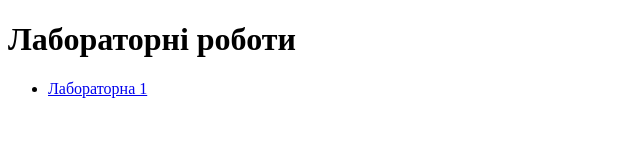
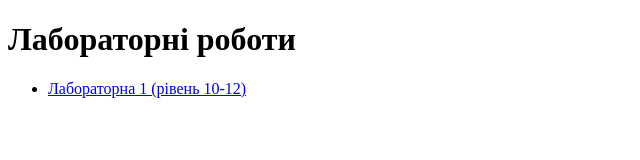
Before and after one commit to tsaruk53/lab-works-js.github.io, a plain HTML site: page index.html in a window 1280 px wide. Shown: the whole page, without its empty margins (0-640 px from the left). Drawn offline with Linux system fonts and the light colour scheme.

Commit message:
Add files via upload

```diff
--- a/index.html
+++ b/index.html
@@ -7,7 +7,7 @@
 <body>
   <h1>Лабораторні роботи</h1>
   <ul>
-    <li><a href="lab1\index.html">Лабораторна 1</a></li>
+    <li><a href="lab1\index.html">Лабораторна 1 (рівень 10-12)</a></li>
   </ul>
 </body>
 </html>
```
